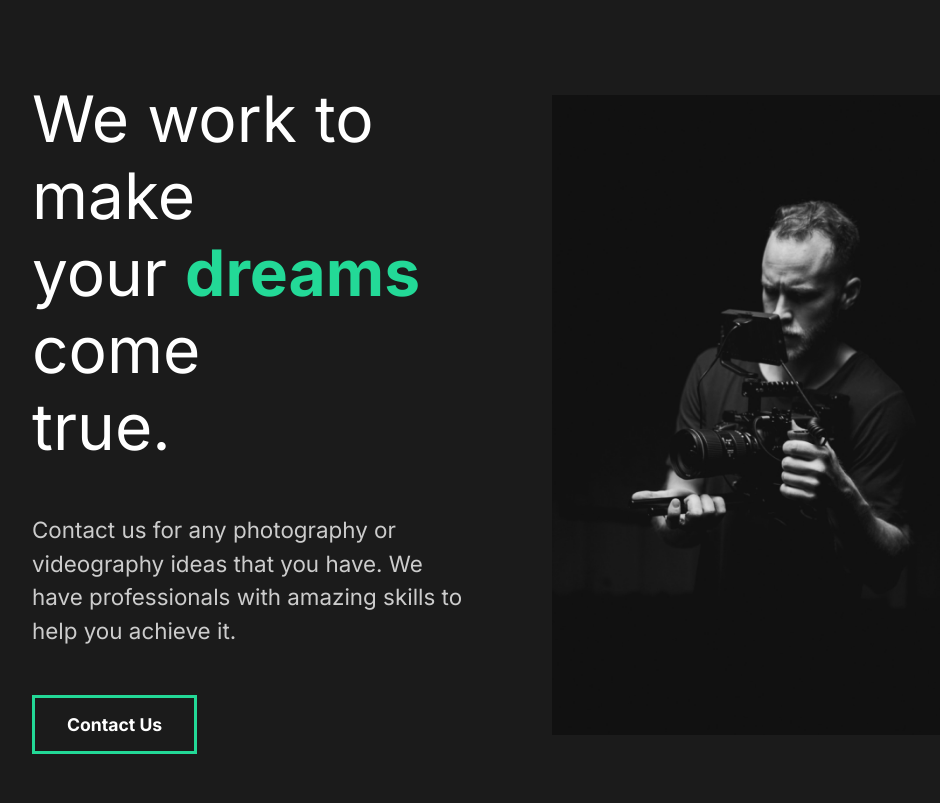
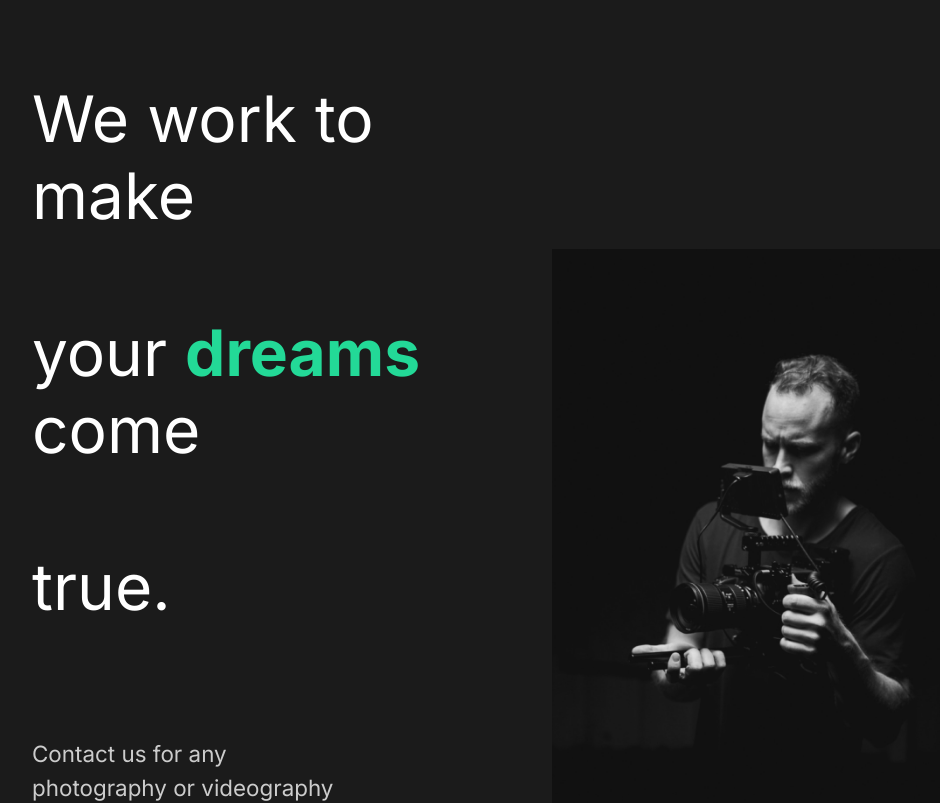
Before and after one commit to 1tenko/capture-portfolio, a React (Create React App) app: page / in a window 1280 px wide. Shown: the top 803 px of the page, without its empty margins (128-1068 px from the left). Built offline with nearby package versions, Linux system fonts and the light colour scheme.

Commit message:
:recycle: :art: Moved AboutUs page styling into one file for reusability.

```diff
--- a/src/components/AboutSection.js
+++ b/src/components/AboutSection.js
@@ -1,7 +1,7 @@
 import React from "react";
 import home1 from "../img/home1.png";
 //Styles
-import { About, Description, Image, Hide } from "./styles/AboutSection.Styled";
+import { About, Description, Image, Hide } from "./styles/AboutUs.styled";
 
 const AboutSection = () => {
   return (
--- a/src/components/ServicesSection.js
+++ b/src/components/ServicesSection.js
@@ -12,7 +12,7 @@ import {
   Image,
   Cards,
   Card,
-} from "./styles/ServicesSection.styled";
+} from "./styles/AboutUs.styled";
 
 const ServicesSection = () => {
   return (
--- a/src/components/styles/AboutSection.Styled.js
+++ /dev/null
@@ -1,32 +0,0 @@
-import styled from "styled-components";
-
-export const About = styled.div`
-  min-height: 90vh;
-  display: flex;
-  align-items: center;
-  justify-content: space-between;
-  padding: 5rem 10rem;
-  color: white;
-`;
-
-export const Description = styled.div`
-  flex: 1;
-  padding-right: 5rem;
-  h2 {
-    font-weight: lighter;
-  }
-`;
-
-export const Image = styled.div`
-  flex: 1;
-  overflow: hidden;
-  img {
-    width: 100%;
-    height: 80vh;
-    object-fit: cover;
-  }
-`;
-
-export const Hide = styled.div`
-  overflow: hidden;
-`;
```
Also changed, not shown: src/components/styles/AboutUs.styled.js (renamed from src/components/styles/ServicesSection.styled.js).
